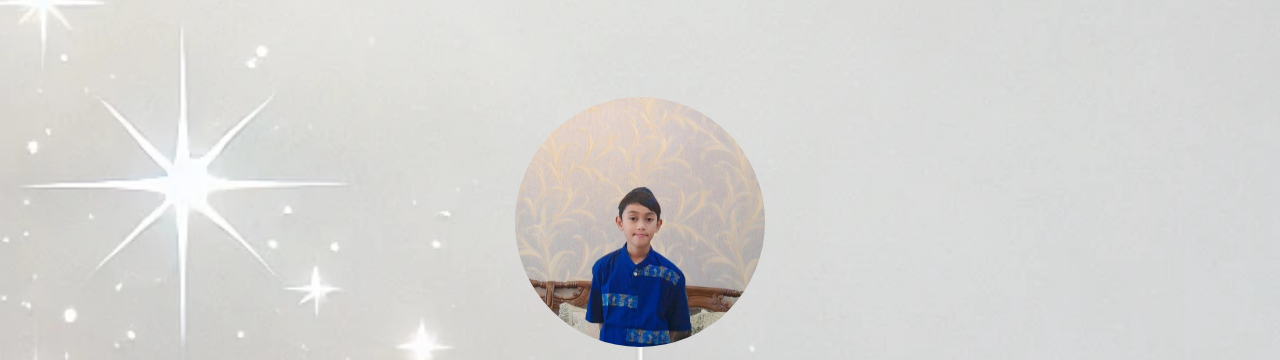
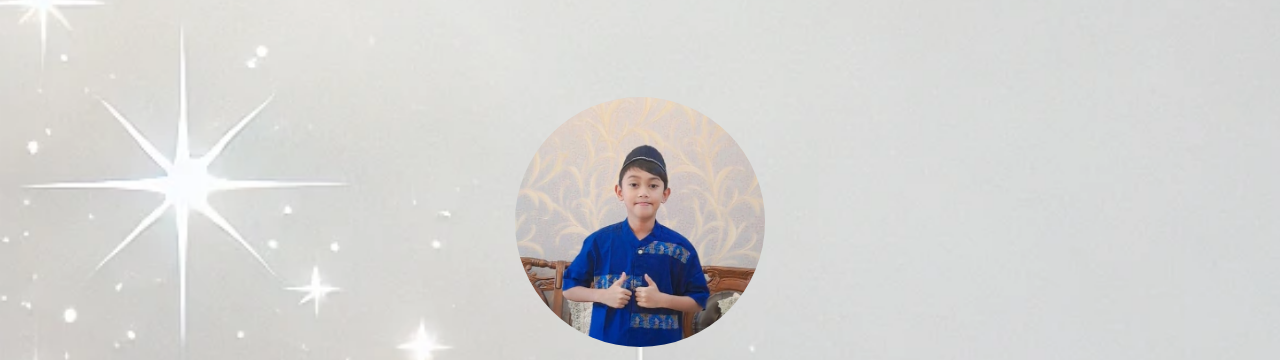
Before and after one commit to undanganazzam/naufalazzam, a plain HTML site: page index.html in a window 1280 px wide. Shown: the part 1325-1685 px from the top of the page. Drawn offline with nearby package versions, Linux system fonts and the light colour scheme; some packages are replaced by stand-ins of ours; a script that the page names is missing.

Commit message:
Update index.html

```diff
--- a/index.html
+++ b/index.html
@@ -75,7 +75,7 @@
 
       <div class="row couple text-center justify-content-center">
         <div class="col-lg-6 d-flex flex-column align-items-center">
-            <img src="img/naufal1.jpeg" alt="Naufal Azzam" class="img-responsive rounded-circle mb-3" style="width: 250px; height: 250px; object-fit: cover;">
+            <img src="img/naufal2.jpeg" alt="Naufal Azzam" class="img-responsive rounded-circle mb-3" style="width: 250px; height: 250px; object-fit: cover;">
             <h3>Naufal Azzam</h3>
             <p>Azzam adalah anak yang periang dan ceria, dia selalu membuat kami tertawa dan tersenyum.</p>
             <p> Semoga Menjadi Anak Yang Sholeh Yang Berbakti Kepada Orangtua, Serta Berguna untuk Agama, Bangsa dan Negara. Aamin Ya rabbal Alamin<br></p>
```
